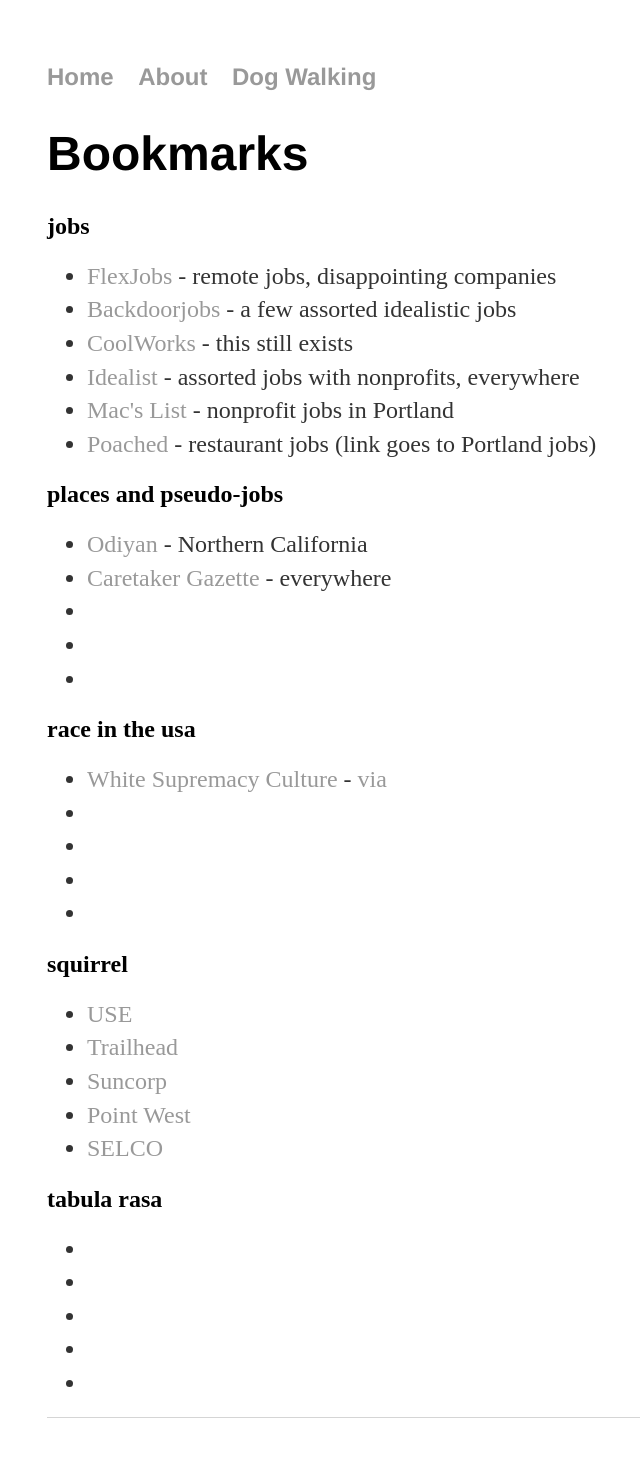
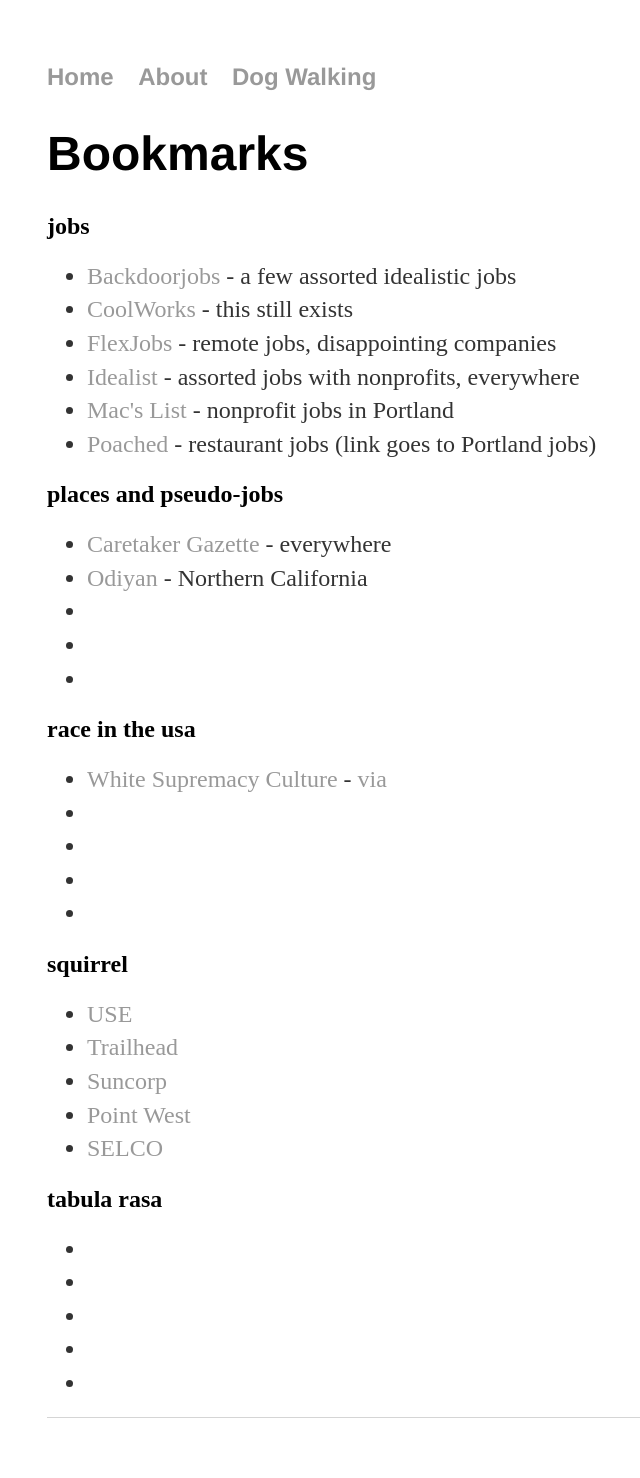
Before and after one commit to aniola/aniola.github.io, a Jekyll site: the page bookmarks.html, which Jekyll copies as it is, in a window 1280 px wide. Shown: the whole page, without its empty margins (145-785 px from the left). Built offline with Jekyll 4.4.1, drawn with Linux system fonts in a browser that asks for light colours.

Commit message:
alphabetized jobs

```diff
--- a/bookmarks.html
+++ b/bookmarks.html
@@ -23,18 +23,19 @@
 
     <h2>jobs</h2>
 <ul>
-	<li><a href="https://www.flexjobs.com/">FlexJobs</a> - remote jobs, disappointing companies
-	<li> <a href="http://www.backdoorjobs.com/">Backdoorjobs</a> - a few assorted idealistic jobs
-  <li> <a href="https://www.coolworks.com/">CoolWorks</a> - this still exists
+
+<li> <a href="http://www.backdoorjobs.com/">Backdoorjobs</a> - a few assorted idealistic jobs
+ <li> <a href="https://www.coolworks.com/">CoolWorks</a> - this still exists
+<li><a href="https://www.flexjobs.com/">FlexJobs</a> - remote jobs, disappointing companies
 <li> <a href="https://www.idealist.org/en/">Idealist</a> - assorted jobs with nonprofits, everywhere
 <li> <a href="https://www.macslist.org/">Mac's List</a> - nonprofit jobs in Portland
-	<li> <a href="https://poachedjobs.com/jobs/all/portland+or">Poached</a> - restaurant jobs (link goes to Portland jobs)
+<li> <a href="https://poachedjobs.com/jobs/all/portland+or">Poached</a> - restaurant jobs (link goes to Portland jobs)
 </ul>
 
 <h2>places and pseudo-jobs</h2>
 <ul>
+<li><a href="https://www.caretaker.org/main.php?smPID=DBS::WELCOME&=">Caretaker Gazette</a> - everywhere
 <li><a href="https://odiyan.org/volunteer/">Odiyan</a> - Northern California
-<li><a href="https://www.caretaker.org/main.php?smPID=DBS::WELCOME&=">Caretaker Gazette</a> - everywhere
 <li>
 <li>
 <li>
```
